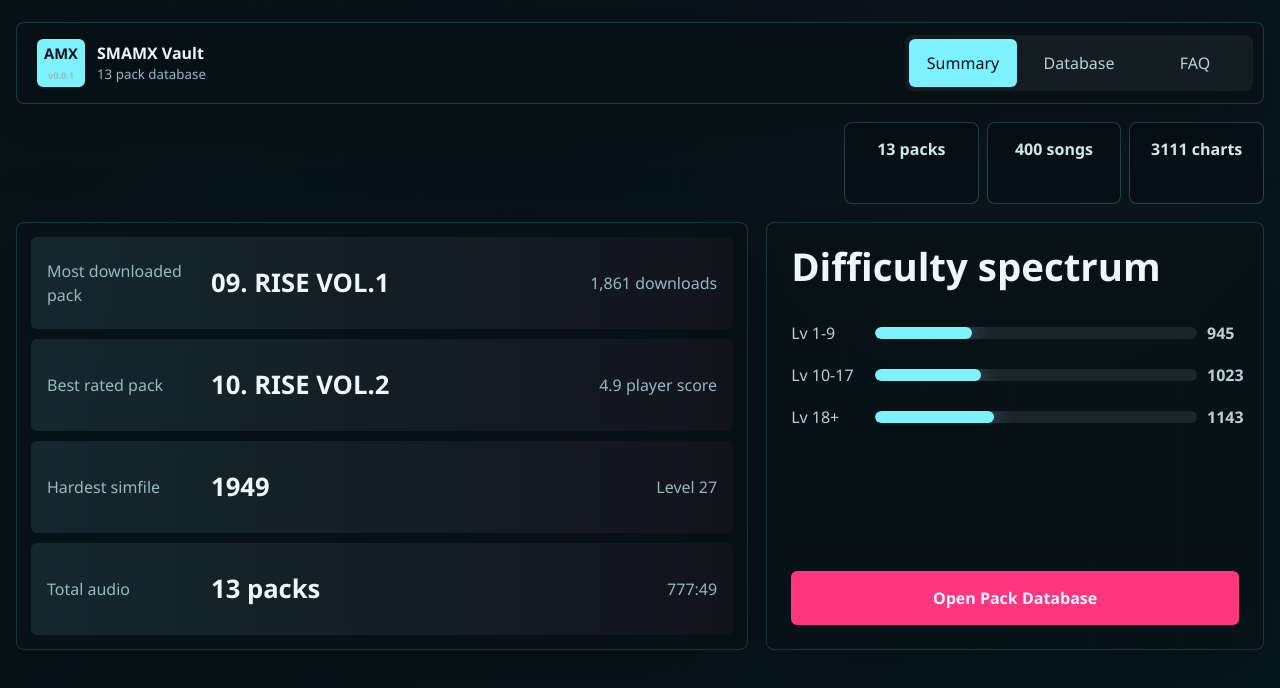
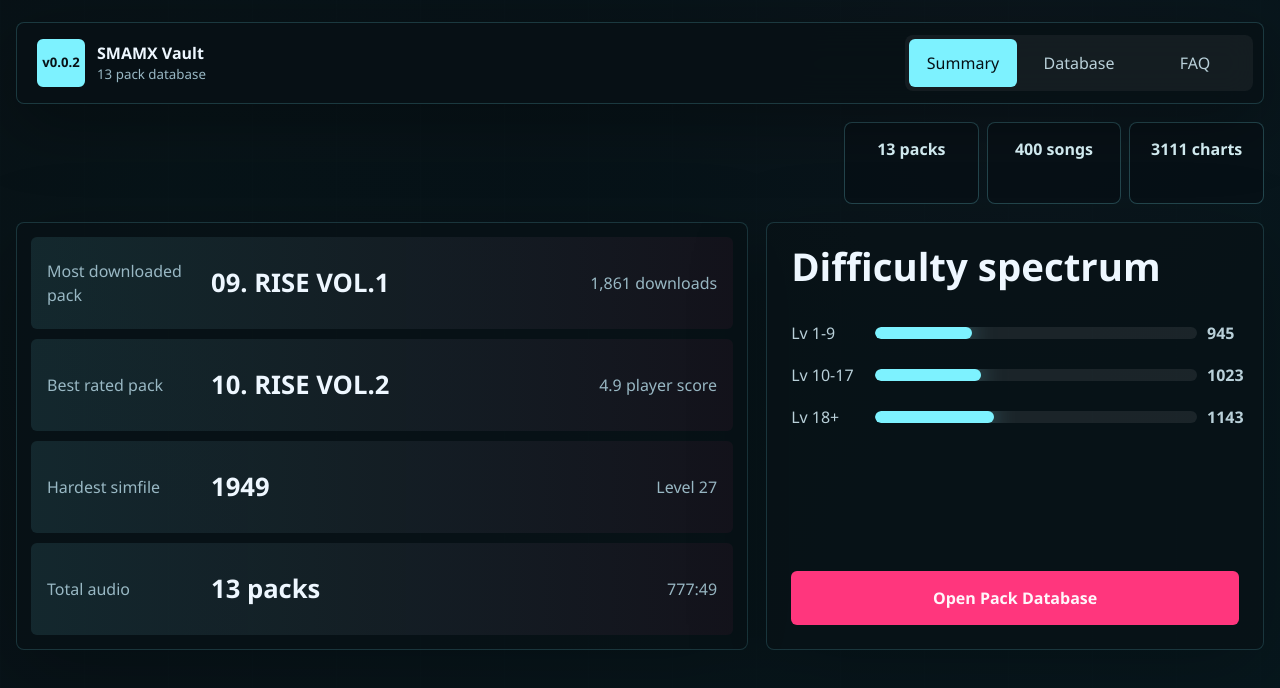
Before and after one commit to r3dthr33/sma-ziphub, a React (Vite) app: page / in a window 1280 px wide. Shown: the top 688 px of the page. Built offline with nearby package versions, Linux system fonts and the light colour scheme.

Commit message:
Bump visible version to v0.0.2

```diff
--- a/src/App.tsx
+++ b/src/App.tsx
@@ -61,8 +61,7 @@ function App() {
       <header className="topbar">
         <button className="brand-lockup" onClick={() => setActiveSection("summary")} type="button">
           <span className="brand-mark">
-            <strong>AMX</strong>
-            <small>v0.0.1</small>
+            <strong>v0.0.2</strong>
           </span>
           <span>
             <strong>SMAMX Vault</strong>
--- a/src/styles.css
+++ b/src/styles.css
@@ -93,21 +93,13 @@ button {
 }
 
 .brand-mark strong,
-.brand-mark small,
 .brand-lockup > span:last-child strong,
 .brand-lockup small {
   display: block;
 }
 
 .brand-mark strong {
-  font-size: 0.92rem;
-  font-weight: 950;
-  line-height: 1;
-}
-
-.brand-mark small {
-  color: #061015;
-  font-size: 0.57rem;
+  font-size: 0.82rem;
   font-weight: 950;
   line-height: 1;
 }
```
Also changed, not shown: 5 other files (tests, documents, lock files or other folders).
